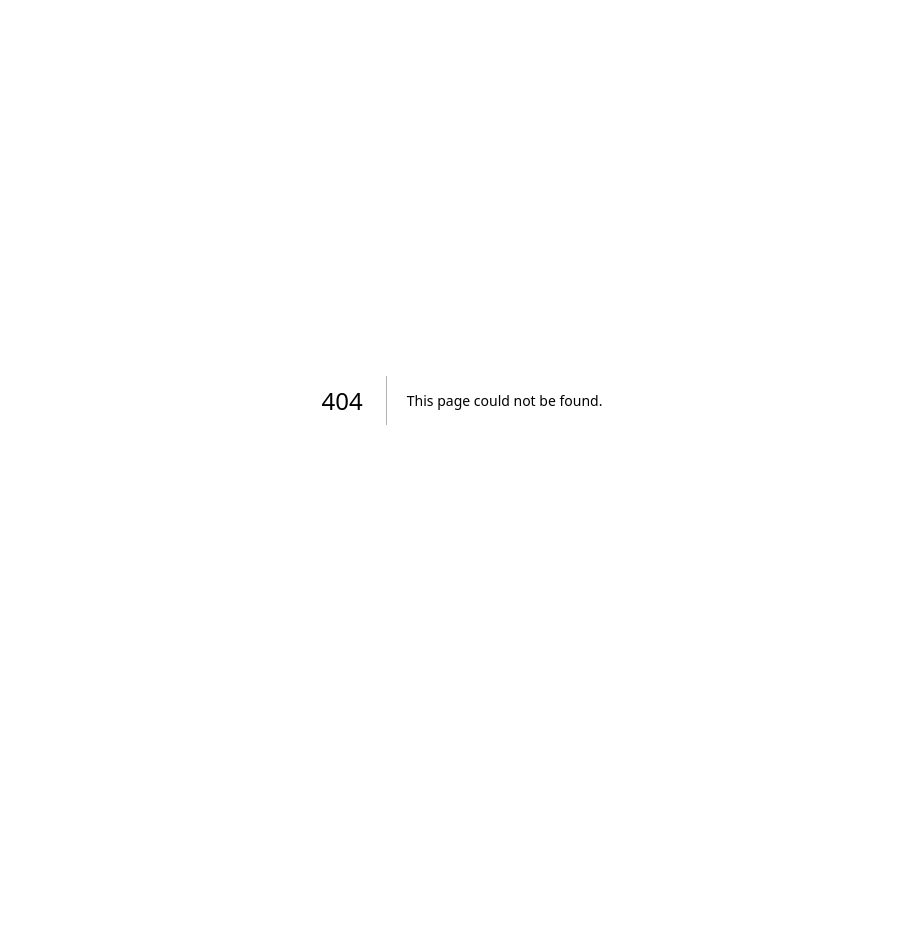
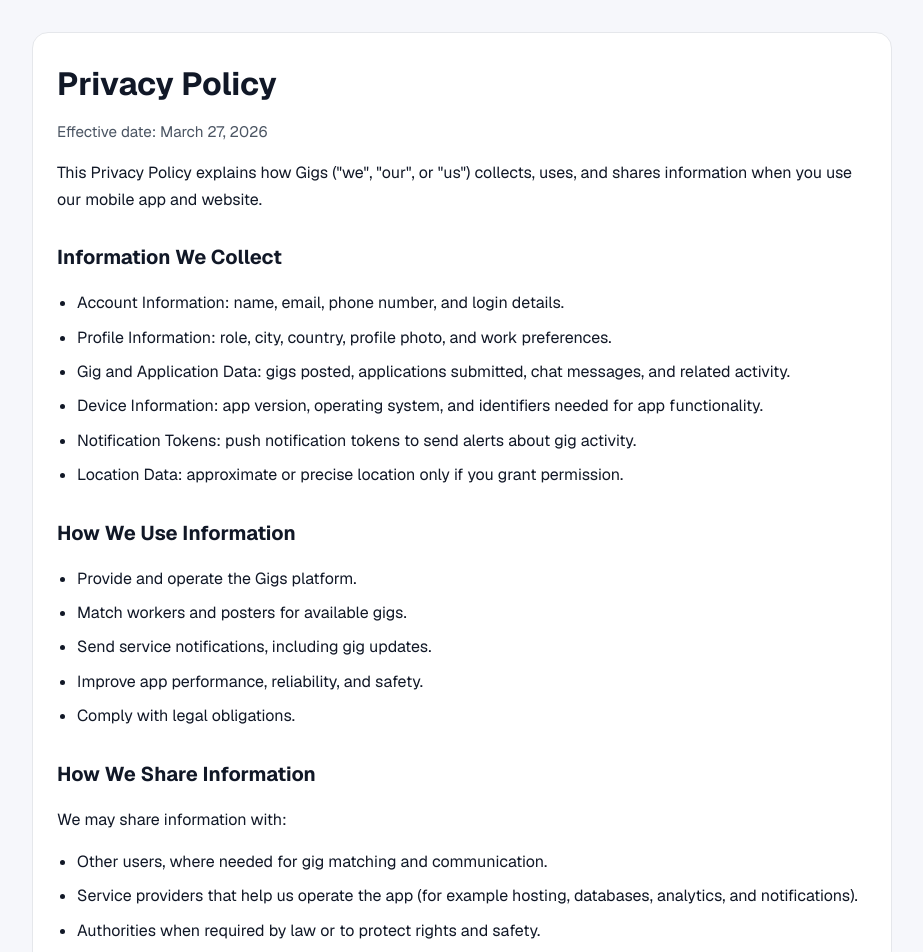
Before and after one commit to joeapter/mygigs, a Next.js app: page /privacy-policy in a window 1280 px wide. Before the commit this address had no page. Shown: the top 952 px of the page, without its empty margins (178-1101 px from the left). Before the commit the page ends 800 px from the top, so only its background shows below. Built offline with nearby package versions, Linux system fonts and the light colour scheme.

Commit message:
Add privacy policy page and homepage links

```diff
--- /dev/null
+++ b/pages/privacy-policy.tsx
@@ -0,0 +1,126 @@
+import Head from "next/head";
+import Link from "next/link";
+import { Geist } from "next/font/google";
+import styles from "@/styles/Legal.module.css";
+
+const geistSans = Geist({
+  variable: "--font-geist-sans",
+  subsets: ["latin"],
+});
+
+export default function PrivacyPolicyPage() {
+  return (
+    <>
+      <Head>
+        <title>Privacy Policy | Gigs</title>
+        <meta
+          name="description"
+          content="Privacy Policy for the Gigs mobile application and website."
+        />
+        <meta name="viewport" content="width=device-width, initial-scale=1" />
+      </Head>
+      <div className={`${styles.page} ${geistSans.variable}`}>
+        <main className={styles.main}>
+          <h1>Privacy Policy</h1>
+          <p className={styles.meta}>Effective date: March 27, 2026</p>
+          <p>
+            This Privacy Policy explains how Gigs ("we", "our", or "us") collects,
+            uses, and shares information when you use our mobile app and website.
+          </p>
+
+          <h2>Information We Collect</h2>
+          <ul>
+            <li>
+              Account Information: name, email, phone number, and login details.
+            </li>
+            <li>
+              Profile Information: role, city, country, profile photo, and work
+              preferences.
+            </li>
+            <li>
+              Gig and Application Data: gigs posted, applications submitted, chat
+              messages, and related activity.
+            </li>
+            <li>
+              Device Information: app version, operating system, and identifiers
+              needed for app functionality.
+            </li>
+            <li>
+              Notification Tokens: push notification tokens to send alerts about
+              gig activity.
+            </li>
+            <li>
+              Location Data: approximate or precise location only if you grant
+              permission.
+            </li>
+          </ul>
+
+          <h2>How We Use Information</h2>
+          <ul>
+            <li>Provide and operate the Gigs platform.</li>
+            <li>Match workers and posters for available gigs.</li>
+            <li>Send service notifications, including gig updates.</li>
+            <li>Improve app performance, reliability, and safety.</li>
+            <li>Comply with legal obligations.</li>
+          </ul>
+
+          <h2>How We Share Information</h2>
+          <p>We may share information with:</p>
+          <ul>
+            <li>Other users, where needed for gig matching and communication.</li>
+            <li>
+              Service providers that help us operate the app (for example hosting,
+              databases, analytics, and notifications).
+            </li>
+            <li>Authorities when required by law or to protect rights and safety.</li>
+          </ul>
+          <p>We do not sell your personal information.</p>
+
+          <h2>Data Retention</h2>
+          <p>
+            We retain data for as long as needed to provide the service and meet
+            legal, accounting, or security requirements.
+          </p>
+
+          <h2>Security</h2>
+          <p>
+            We use reasonable technical and organizational safeguards to protect
+            personal information. No system can be guaranteed 100% secure.
+          </p>
+
+          <h2>Your Choices</h2>
+          <ul>
+            <li>You can update profile information in the app.</li>
+            <li>You can disable push notifications in device settings.</li>
+            <li>
+              You can request deletion of your account and associated data by
+              contacting us.
+            </li>
+          </ul>
+
+          <h2>Children's Privacy</h2>
+          <p>
+            Gigs is not intended for children under 13, and we do not knowingly
+            collect personal information from children under 13.
+          </p>
+
+          <h2>Changes to This Policy</h2>
+          <p>
+            We may update this Privacy Policy from time to time. We will post the
+            updated version on this page and revise the effective date.
+          </p>
+
+          <h2>Contact</h2>
+          <p>
+            For privacy questions or requests, contact:{" "}
+            <a href="mailto:support@mygigs.co">support@mygigs.co</a>
+          </p>
+
+          <p className={styles.backLink}>
+            <Link href="/">Back to home</Link>
+          </p>
+        </main>
+      </div>
+    </>
+  );
+}
--- /dev/null
+++ b/styles/Legal.module.css
@@ -0,0 +1,59 @@
+.page {
+  min-height: 100vh;
+  background: #f6f7fb;
+  color: #111827;
+  font-family: var(--font-geist-sans), Arial, Helvetica, sans-serif;
+  padding: 32px 16px;
+}
+
+.main {
+  max-width: 860px;
+  margin: 0 auto;
+  background: #ffffff;
+  border: 1px solid #e5e7eb;
+  border-radius: 16px;
+  padding: 32px 24px;
+  display: grid;
+  gap: 16px;
+  line-height: 1.65;
+}
+
+.main h1 {
+  font-size: 2rem;
+  line-height: 1.2;
+}
+
+.main h2 {
+  margin-top: 12px;
+  font-size: 1.25rem;
+}
+
+.main ul {
+  padding-left: 20px;
+  display: grid;
+  gap: 8px;
+}
+
+.main a {
+  color: #1d4ed8;
+  text-decoration: underline;
+}
+
+.meta {
+  color: #4b5563;
+  font-size: 0.95rem;
+}
+
+.backLink {
+  margin-top: 10px;
+}
+
+@media (max-width: 640px) {
+  .main {
+    padding: 24px 16px;
+  }
+
+  .main h1 {
+    font-size: 1.7rem;
+  }
+}
```
Also changed, not shown: pages/index.tsx (+18 -52 lines), styles/Home.module.css (+9 -0 lines).
